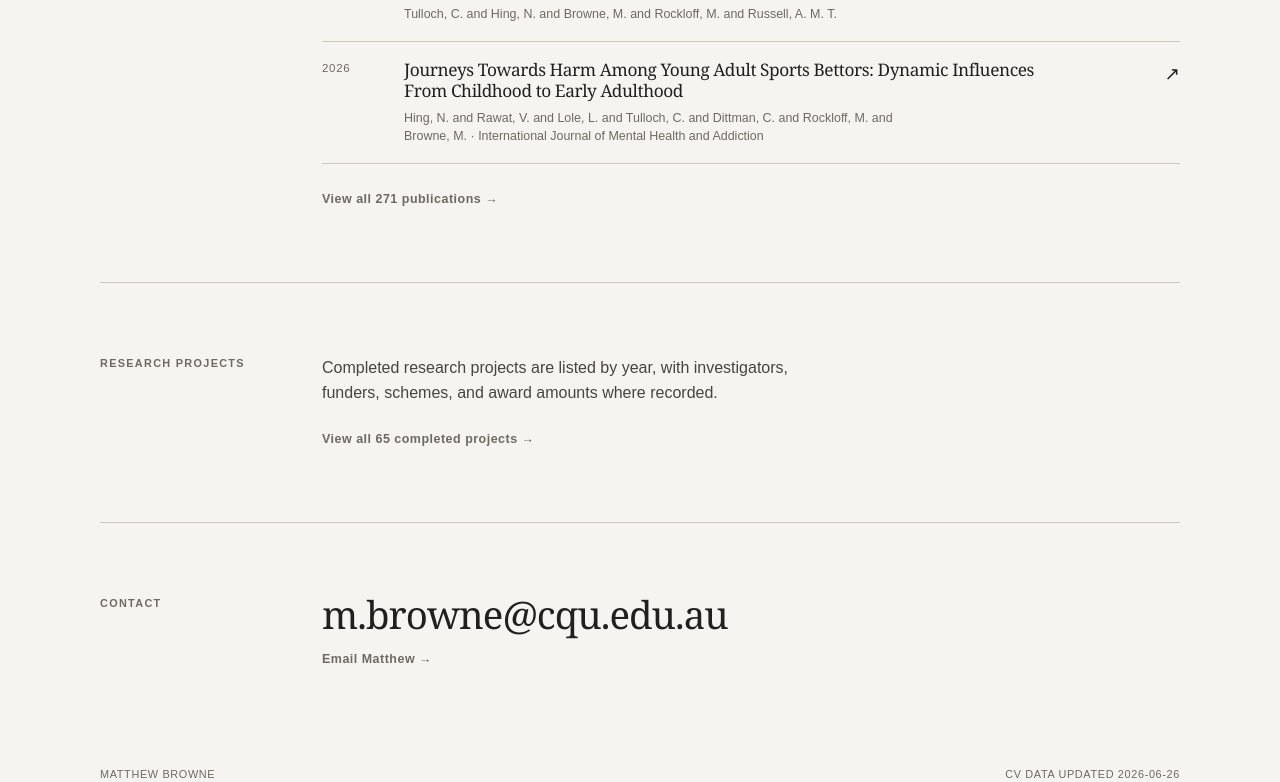
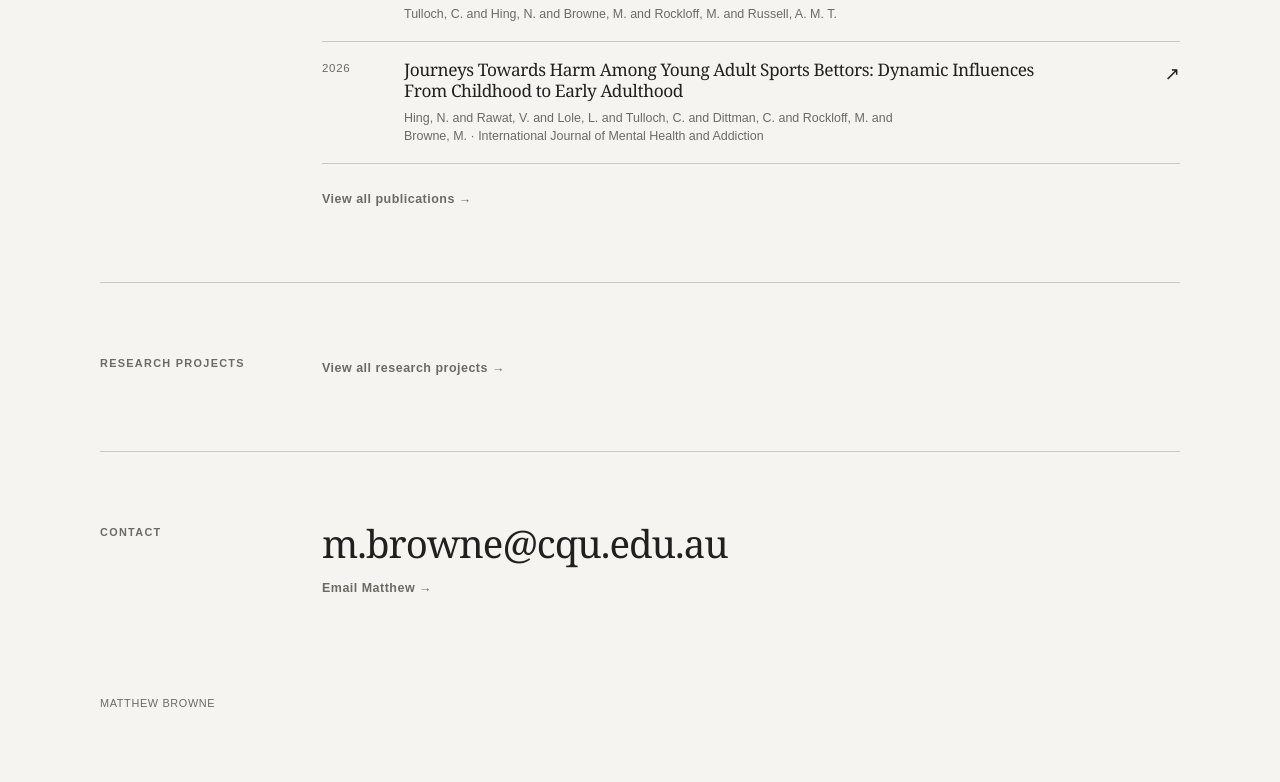
Before and after one commit to brownem722/brownem722.github.io, a Next.js app: page / in a window 1280 px wide. Shown: the part 2015-2797 px from the top of the page. After the commit the page ends 2750 px from the top, so only its background shows below. Built offline with nearby package versions, Linux system fonts and the light colour scheme.

Commit message:
Remove technical reporting language from public pages

```diff
--- a/app/page.tsx
+++ b/app/page.tsx
@@ -22,7 +22,6 @@ export default function Home() {
           <p className="eyebrow">{cv.currentPosition} · {cv.institution}</p>
           <h1>{cv.name}</h1>
           <p className="lede">{cv.profile}</p>
-          <p className="quiet-note">Curriculum vitae updated {cv.updated}.</p>
         </div>
         <figure className="portrait-frame">
           {/* eslint-disable-next-line @next/next/no-img-element */}
@@ -80,15 +79,14 @@ export default function Home() {
               </article>
             ))}
           </div>
-          <Link className="quiet-link" href="/publications">View all {cv.publications.length} publications →</Link>
+          <Link className="quiet-link" href="/publications">View all publications →</Link>
         </div>
       </section>
 
       <section className="section section-rule shell">
         <div className="section-label">Research projects</div>
         <div className="section-content project-summary">
-          <p>Completed research projects are listed by year, with investigators, funders, schemes, and award amounts where recorded.</p>
-          <Link className="quiet-link" href="/projects">View all {cv.projects.length} completed projects →</Link>
+          <Link className="quiet-link" href="/projects">View all research projects →</Link>
         </div>
       </section>
 
@@ -102,7 +100,6 @@ export default function Home() {
 
       <footer className="site-footer shell">
         <span>Matthew Browne</span>
-        <span>CV data updated {cv.updated}</span>
       </footer>
     </main>
   );
--- a/app/projects/ProjectBrowser.tsx
+++ b/app/projects/ProjectBrowser.tsx
@@ -31,7 +31,6 @@ export default function ProjectBrowser({ projects }: { projects: Project[] }) {
           </select>
         </label>
       </div>
-      <p className="results-count">Showing {filtered.length} of {projects.length} projects</p>
       <div className="project-browser">
         {filtered.map((project) => (
           <article className="project-row" key={project.id}>
--- a/app/projects/page.tsx
+++ b/app/projects/page.tsx
@@ -4,7 +4,7 @@ import ProjectBrowser from "./ProjectBrowser";
 
 export const metadata = {
   title: "Research projects | Matthew Browne",
-  description: "Completed research projects recorded in Matthew Browne's CV.",
+  description: "Research projects involving Professor Matthew Browne.",
 };
 
 export default function ProjectsPage() {
@@ -17,7 +17,6 @@ export default function ProjectsPage() {
       <section className="page-hero shell">
         <p className="eyebrow">Research projects</p>
         <h1>Research projects</h1>
-        <p className="lede">{cv.projects.length} projects recorded in the CV project database, from {Math.min(...cv.projects.map((project) => project.year))} to {Math.max(...cv.projects.map((project) => project.year))}.</p>
       </section>
       <section className="projects-section shell">
         <ProjectBrowser projects={cv.projects} />
--- a/app/publications/PublicationBrowser.tsx
+++ b/app/publications/PublicationBrowser.tsx
@@ -31,7 +31,6 @@ export default function PublicationBrowser({ publications }: { publications: Pub
           </select>
         </label>
       </div>
-      <p className="results-count">Showing {filtered.length} of {publications.length} publications</p>
       <div className="publication-browser">
         {filtered.map((publication) => (
           <article className="publication-row" key={publication.id}>
--- a/app/publications/page.tsx
+++ b/app/publications/page.tsx
@@ -4,7 +4,7 @@ import PublicationBrowser from "./PublicationBrowser";
 
 export const metadata = {
   title: "Publications | Matthew Browne",
-  description: "The complete publication record of Professor Matthew Browne.",
+  description: "Publications by Professor Matthew Browne.",
 };
 
 export default function PublicationsPage() {
@@ -17,7 +17,6 @@ export default function PublicationsPage() {
       <section className="page-hero shell">
         <p className="eyebrow">Publications</p>
         <h1>Publications</h1>
-        <p className="lede">{cv.publications.length} publications recorded in the maintained CV bibliography.</p>
       </section>
       <section className="publications-section shell">
         <PublicationBrowser publications={cv.publications} />
```
Also changed, not shown: 1 other file (tests, documents, lock files or other folders).
